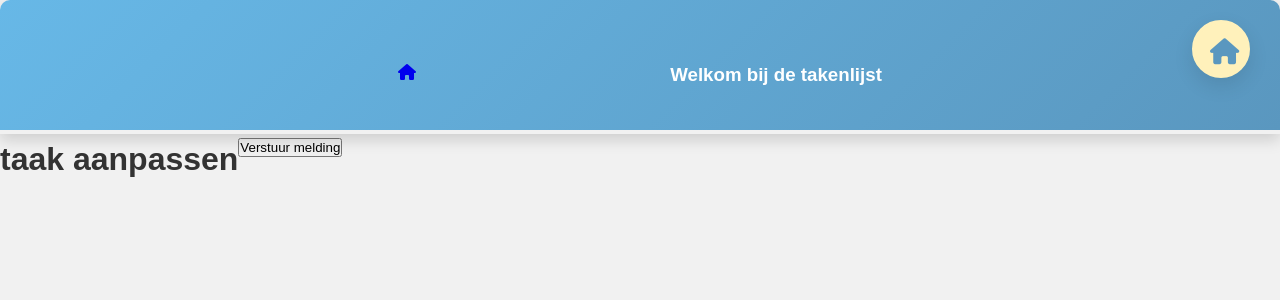
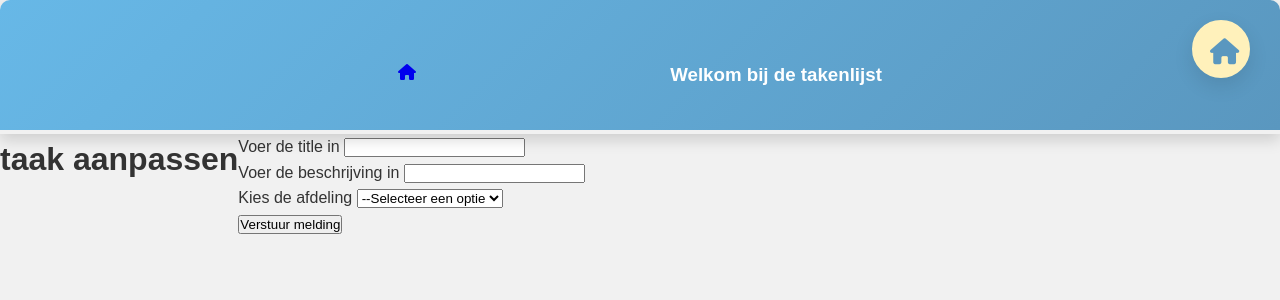
Before and after one commit to RobinGroeneveld/pra-b3_web, a PHP site: template resources/views/meldingen/edit.php in a window 1280 px wide. Shown: the top 300 px of the page. Run offline with PHP 8.4, Linux system fonts and the light colour scheme; the template is opened without the code that fills it, so the values that code supplies are empty; some libraries are stand-ins or nearby versions.

Commit message:
edit.php gemaakt

```diff
--- a/resources/views/meldingen/edit.php
+++ b/resources/views/meldingen/edit.php
@@ -16,6 +16,30 @@
         <h1>taak aanpassen</h1>
 
         <form action="<?php echo $base_url; ?>/app/Http/Controllers/meldingenController.php" method="POST">
+
+            <div class="form-group">
+                <label for="title">Voer de title in</label>
+                <input type="text" name="title" id="title" value="<?php echo $melding['title']; ?>">
+            </div>
+
+            <div class="form-group">
+                <label for="beschrijving">Voer de beschrijving in</label>
+                <input type="text" name="beschrijving" id="beschrijving" value="<?php echo $melding['beschrijving']; ?>">
+            </div>
+
+            <div class="form-group">
+                <label for="afdeling">Kies de afdeling</label>
+                <select name="afdeling" id="afdeling">
+                    <option value="">--Selecteer een optie</option>
+                    <option value="personeel">Personeel</option>
+                    <option value="horeca">Horeca</option>
+                    <option value="techniek">Techniek</option>
+                    <option value="inkoop">Inkoop</option>
+                    <option value="klantenservice">Klantenservice</option>
+                    <option value="groen">Groen</option>
+                </select>
+            </div>
+
             <input type="submit" value="Verstuur melding">
         </form>
     </div>
```
